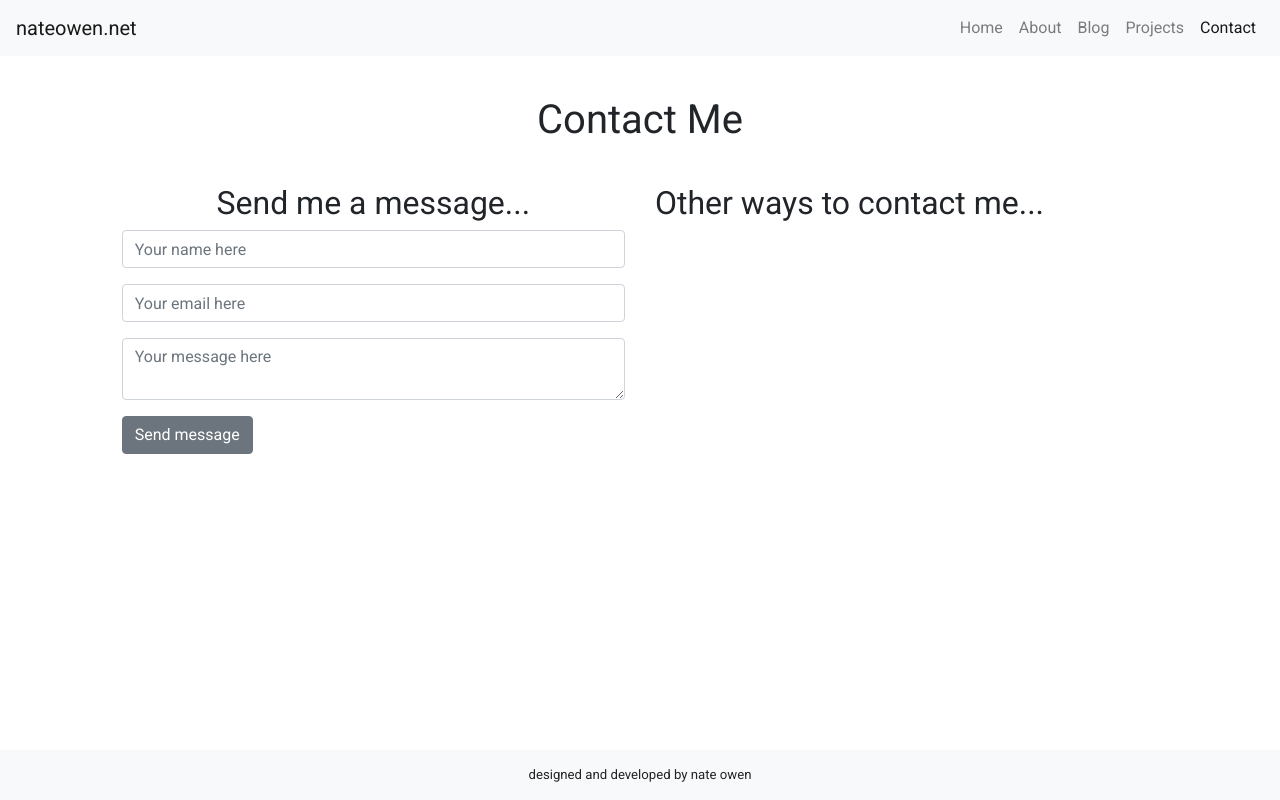
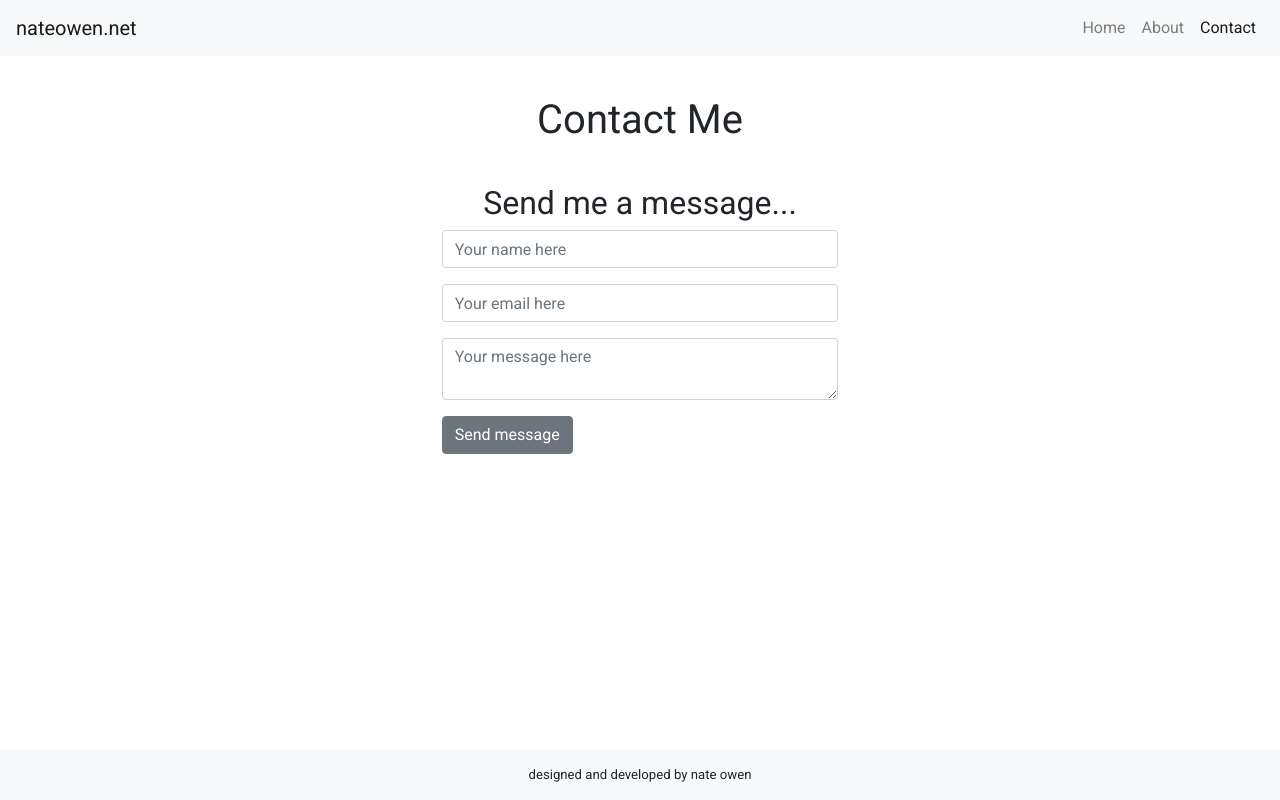
Before and after one commit to nowen458/nateowen-fe, an Angular app: page /contact in a window 1280 px wide. Built offline with nearby package versions, Linux system fonts and the light colour scheme.

Commit message:
Making changes to make it production-appropriate

```diff
--- a/src/app/aboutpage/aboutpage.component.html
+++ b/src/app/aboutpage/aboutpage.component.html
@@ -13,7 +13,7 @@
             I not only specialize in .NET development, but also utilize technologies such as Angular, Docker, AWS, Golang and many more.</p>
             <br/>
             <p>In my free time, I enjoy reading, making a good cup of coffee and traveling.
-            Feel free to check out my <a [routerLink]="['/projects']">projects</a> or <a [routerLink]="['/contact']">contact me</a> via one of the methods on the Contact page.
+            Feel free to <a [routerLink]="['/contact']">contact me</a> via one of the methods on the Contact page.
             Thanks for stopping by!</p>
         </div>
     </div>
--- a/src/app/contactpage/contactpage.component.html
+++ b/src/app/contactpage/contactpage.component.html
@@ -5,8 +5,8 @@
         </div>
     </div>
     <div class="row">
-        <div class="col-lg-1"></div>
-        <div class="col-lg-5 messagegroup">
+        <div class="col-lg-4"></div>
+        <div class="col-lg-4 messagegroup">
             <h2 class="messageheader">Send me a message...</h2>
 
             <form action="https://formspree.io/mwknrbvn" method="POST">
@@ -23,9 +23,9 @@
                 <button type="submit" class="btn btn-secondary">Send message</button>
             </form>
         </div>
-        <div class="col-lg-5">
+        <!-- <div class="col-lg-5">
             <h2 class="messageheaderd">Other ways to contact me...</h2>
-        </div>
-        <div class="col-lg-1"></div>
+        </div> -->
+        <div class="col-lg-4"></div>
     </div>
 </div>
--- a/src/app/header/header.component.html
+++ b/src/app/header/header.component.html
@@ -7,8 +7,8 @@
             <div class="navbar-nav ml-auto">
                 <a class="nav-item nav-link" [routerLink]="['/home']" routerLinkActive="active">Home</a>
                 <a class="nav-item nav-link" [routerLink]="['/about']" routerLinkActive="active">About</a>
-                <a class="nav-item nav-link" [routerLink]="['/blog']" routerLinkActive="active">Blog</a>
-                <a class="nav-item nav-link" [routerLink]="['/projects']" routerLinkActive="active">Projects</a>
+                <!-- <a class="nav-item nav-link" [routerLink]="['/blog']" routerLinkActive="active">Blog</a>
+                <a class="nav-item nav-link" [routerLink]="['/projects']" routerLinkActive="active">Projects</a> -->
                 <a class="nav-item nav-link" [routerLink]="['/contact']" routerLinkActive="active">Contact</a>
             </div>
     </div>
```
